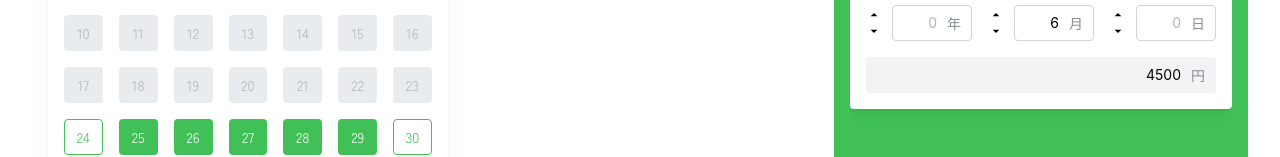
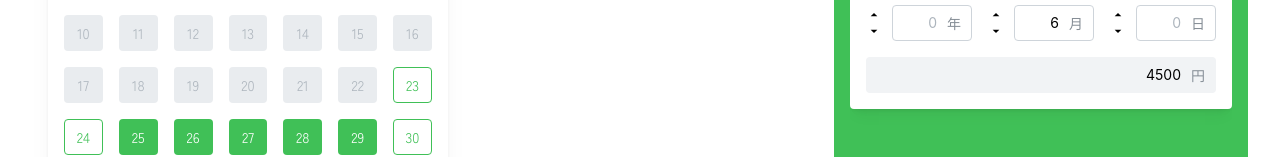
Before and after one commit to i-X-ce/teiki-calc, a React (Vite) app: page / in a window 1280 px wide. Shown: the part 453-610 px from the top of the page. Built offline with nearby package versions, Linux system fonts and the light colour scheme.

Commit message:
🐛 Date関連の動きを修正

```diff
--- a/src/components/CalendarUnit/index.tsx
+++ b/src/components/CalendarUnit/index.tsx
@@ -1,4 +1,5 @@
 import { Button, Grid, GridCol, Paper, Stack, Text } from "@mantine/core";
+import { isAfter, isBefore, startOfDay } from "date-fns";
 
 export type CalendarUnitProps = {
     year: number;
@@ -33,7 +34,9 @@ const CalendarUnit = ({ year, month, start, end, holidaysSet, onClick }: Calenda
                     {days.map((day, index) => (
                         <GridCol key={index} span={1}>
                             <Button
-                                disabled={day < start || day > end}
+                                disabled={
+                                    isBefore(startOfDay(day), startOfDay(start)) ||
+                                    isAfter(startOfDay(day), startOfDay(end))}
                                 variant={!holidaysSet.has(day.toDateString()) ? 'filled' : 'outline'}
                                 onClick={() => onClick(day)}
                                 p={"xs"}
--- a/src/components/CalendarView/index.tsx
+++ b/src/components/CalendarView/index.tsx
@@ -1,5 +1,5 @@
 import { Button, Divider, Group, Input, InputWrapper, Stack, Text } from '@mantine/core'
-import { addDays, addMonths, differenceInMonths, format, subDays } from 'date-fns'
+import { addDays, addMonths, differenceInMonths, format, startOfMonth, subDays } from 'date-fns'
 import { useEffect, useState } from 'react'
 import CalendarUnit from '../CalendarUnit'
 
@@ -135,7 +135,7 @@ function CalendarView() {
 
             {/* カレンダー */}
             <Group align='stretch'>
-                {Array.from({ length: differenceInMonths(startEndDate.end, startEndDate.start) + 1 }).map((_, i) => {
+                {Array.from({ length: differenceInMonths(startOfMonth(startEndDate.end), startOfMonth(startEndDate.start)) + 1 }).map((_, i) => {
                     const date = addMonths(startEndDate.start, i);
                     const month = date.getMonth() + 1;
                     const year = date.getFullYear();
```
